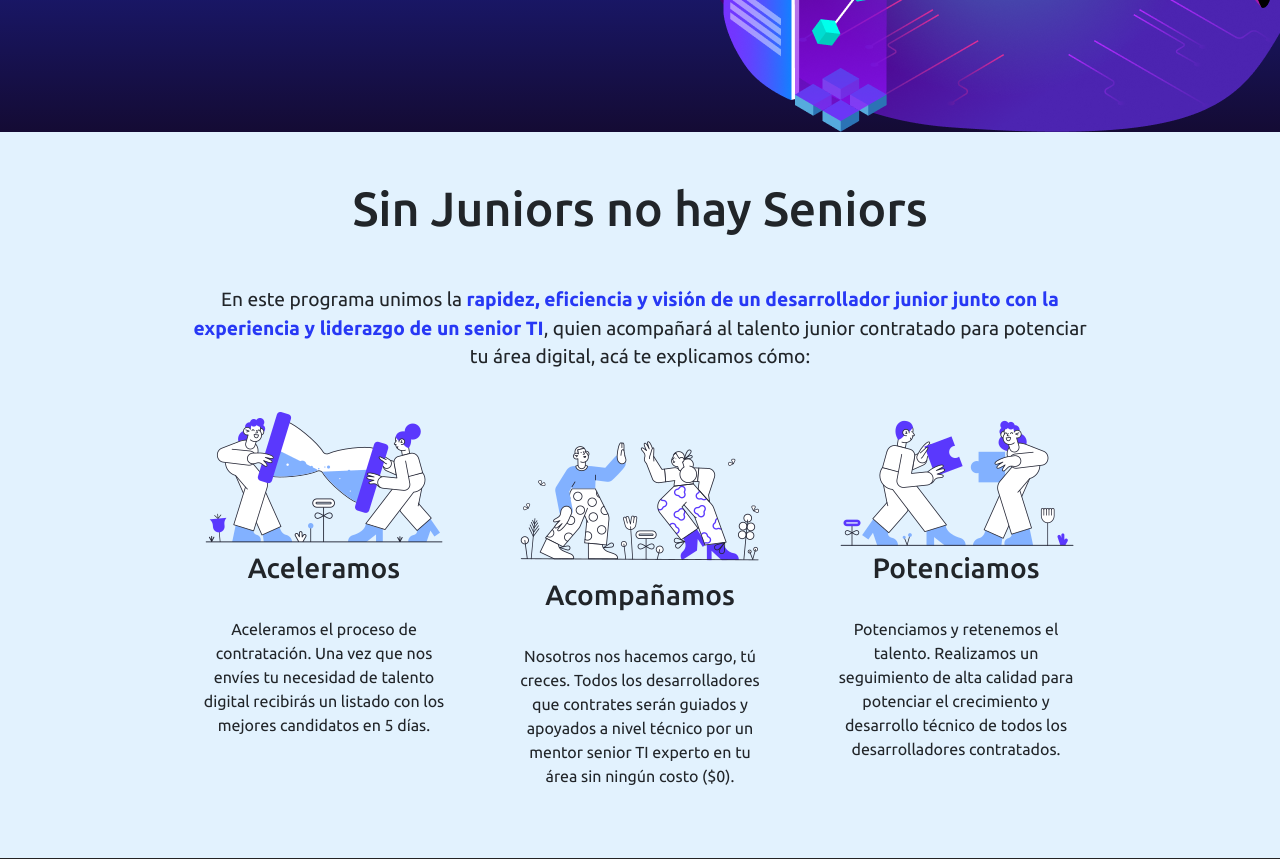
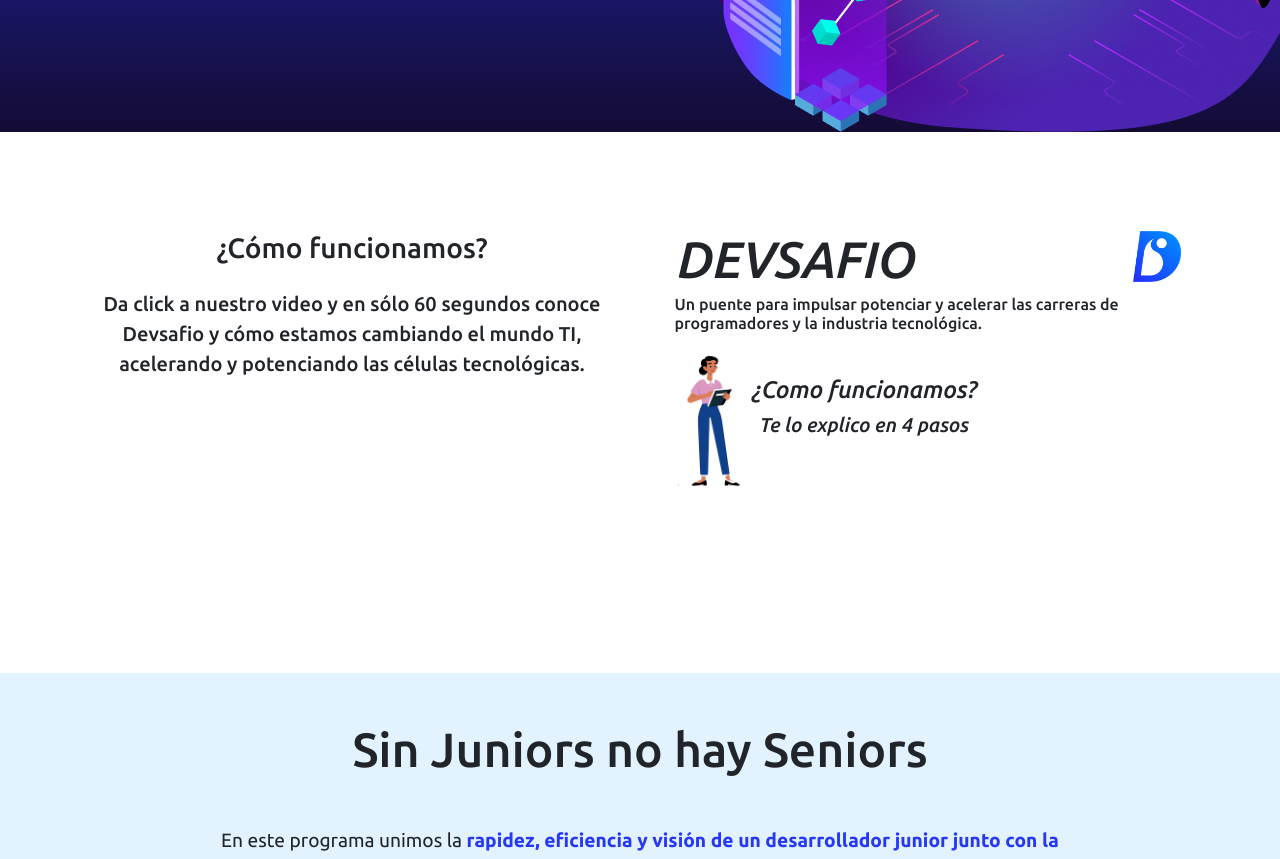
Before and after one commit to dlab-team/c17-incubadora-frontend, a React (Vite) app: page / in a window 1280 px wide. Shown: the part 500-1359 px from the top of the page. Built offline with nearby package versions, Linux system fonts and the light colour scheme.

Commit message:
como funcionamos

```diff
--- /dev/null
+++ b/src/components/ComoFuncionamos/ComoFuncionamos.css
@@ -0,0 +1,65 @@
+.como-funcionamos-section{
+    display: flex;
+    width: 100%;
+    background-color: #fff;
+    padding: 5%;
+}
+
+
+.cf-txt-1-izq{
+    display: flex;
+    flex-direction: column;
+    width: 50%;
+    text-align: center;
+    padding: 3%;
+}
+.cf-txt-1-izq h3{
+    margin-bottom: 5%;
+}
+.cf-txt-1-izq h5{
+    line-height: 1.5;
+}
+
+
+
+
+
+
+
+.cf-txt-2-der{
+    display: flex;
+    flex-direction: column;
+    width: 50%;
+    padding: 3%;
+    text-align: left;
+}
+
+.cf-txt-2-der img{
+    height: 50%;
+}
+
+.cf-txt-2-der-txt-y-logo{
+    display: flex;
+    height: 30%;
+}
+.cf-txt-2-der-txt-y-logo h1{
+    font-style: italic;
+}
+
+
+
+
+
+
+.cf-txt-2-der-txt-y-logo-bottom{
+    display: flex;
+    align-items: center;
+    font-style: italic;
+    text-align: center;
+}
+
+.cf-txt-2-der-txt-y-logo-bottom img{
+    width: 15%;
+    height: auto;
+
+}
--- /dev/null
+++ b/src/components/ComoFuncionamos/ComoFuncionamos.jsx
@@ -0,0 +1,43 @@
+import React from 'react'
+import './ComoFuncionamos.css'
+
+
+
+export const ComoFuncionamos = () => {
+  return (
+    <section className='como-funcionamos-section'>
+
+    {/* ABRE CAJA DE TEXTO 1 IZQ COMO FUNCIONAMOS */}
+    <div className='cf-txt-1-izq'>
+        <h3>¿Cómo funcionamos?</h3>
+        <h5>Da click a nuestro video y en sólo 60 segundos conoce Devsafio y cómo estamos cambiando el mundo TI, acelerando y potenciando las células tecnológicas.</h5>
+    </div>
+    {/* CIERRA CAJA DE TEXTO 1 COMO FUNCIONAMOS */}
+
+
+
+    {/* ABRE CAJA DE TEXTO 2 DERECHA COMO FUNCIONAMOS */}
+        <div className='cf-txt-2-der'>
+
+            <div className='cf-txt-2-der-txt-y-logo'>
+                <div className='cf-txt-2-der-txt-y-logo-top'>
+                <h1>DEVSAFIO</h1>
+                <h6>Un puente para impulsar potenciar y acelerar las carreras de programadores y la industria tecnológica.</h6>
+                </div>
+                <img src='./dev-isotipo-color.png' />
+            </div>
+
+            <div className='cf-txt-2-der-txt-y-logo-bottom'>
+                <img src='./como-funcionamos.png' />
+                <div>
+                <h4>¿Como funcionamos?</h4>
+                <h5>Te lo explico en 4 pasos</h5>
+                </div>
+            </div>
+
+        </div>
+    {/* CIERRA CAJA DE TEXTO 2 DERECHA COMO FUNCIONAMOS */}
+
+    </section>
+)
+}
--- a/src/views/home.jsx
+++ b/src/views/home.jsx
@@ -1,11 +1,13 @@
 import React from "react";
 import BannerPrincipal from "../components/BannerPrincipal/BannerPrincipal";
 import SinJrsNoHaySeniors from "../components/SinJrsNoHaySeniors/SinJrsNoHaySeniors";
+import { ComoFuncionamos } from "../components/ComoFuncionamos/ComoFuncionamos";
 
 function Home() {
   return (
     <>
       <BannerPrincipal />
+      <ComoFuncionamos />
       <SinJrsNoHaySeniors />
     </>
   );
```
Also changed, not shown: public/como-funcionamos.png (added), public/dev-isotipo-color.png (added).
